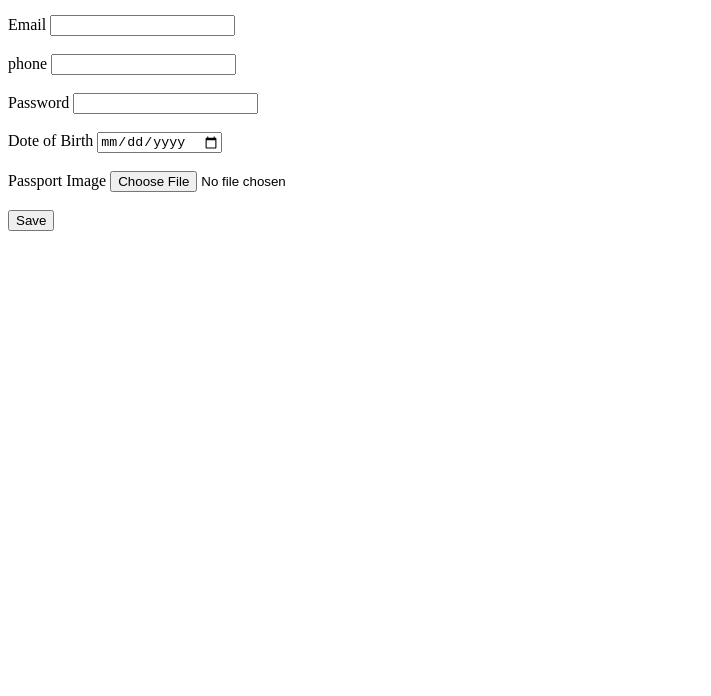
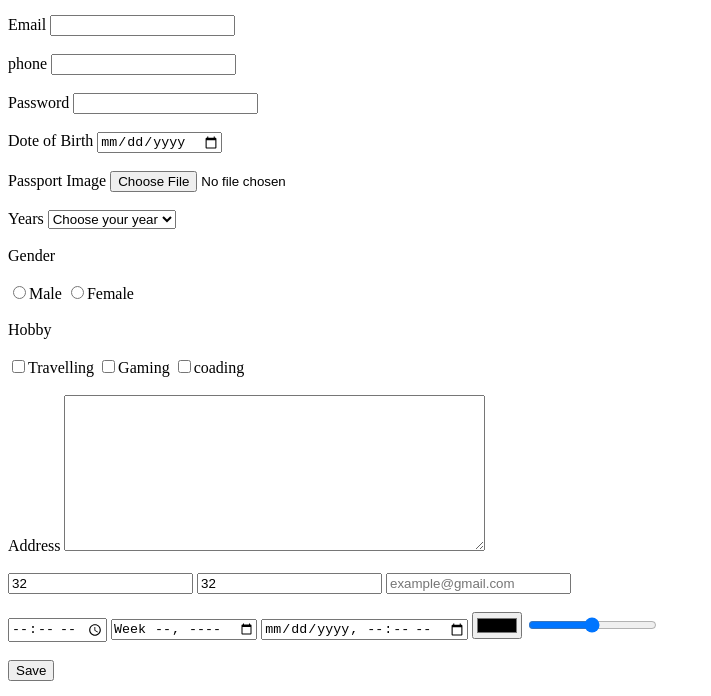
Before and after one commit to kothet8134793/kothet8134793.github.io, a plain HTML site: page HTML/link/form.html in a window 1280 px wide. Shown: the part 104-800 px from the top of the page, without its empty margins (0-711 px from the left). Drawn offline with Linux system fonts and the light colour scheme.

Commit message:
form & frame

```diff
--- a/HTML/link/form.html
+++ b/HTML/link/form.html
@@ -32,6 +32,43 @@
         <label for="passport">Passport Image</label>
         <input type="file" accept=".png,.jpg" name="student_passport" id="passport">
         <br><br>
+        <label for="year">Years</label>
+        <select name="student_year" id="year">
+            <option value="">Choose your year</option>
+            <option value="First">First year</option>
+            <option value="Second">Second Year</option>
+            <option value="Third">Third Year</option>
+        </select>
+
+        <br><br>
+        <label for="">Gender</label>
+        <br><br>
+        <input type="radio" name="gender" id="male" value="Male"><label for="male">Male</label>
+        <input type="radio" name="gender" id="female" value="Female"><label for="female">Female</label>
+        <br><br>
+
+        <label for="">Hobby</label>
+        <br><br>
+        <input type="checkbox" name="travelling" id="travelling" value="Travelling"><label for="travelling
+        ">Travelling</label>
+        <input type="checkbox" name="gaming" id="gaming" value="Gaming"><label for="gaming">Gaming</label>
+        <input type="checkbox" name="coading" id="coading" value="coading"><label for="coading">coading</label>
+
+        <br><br>
+        <label for="address">Address</label>
+        <textarea name="student_address" id="address" rows="10" cols="50"></textarea>
+        <br><br>
+
+        <input type="text" name="" id="" required value="32">
+        <input type="text" name="" id="" readonly value="32">
+        <input type="email" name="" id="" placeholder="example@gmail.com">
+        <br><br>
+        <input type="time" name="" id="">
+        <input type="week" name="" id="">
+        <input type="datetime-local" name="" id="">
+        <input type="color" name="" id="">
+        <input type="range" name="" id="">
+        <br><br>
 
         <button type="submit">Save</button>
 
```
Also changed, not shown: HTML/link/iframe.html (added, +21 -0 lines).
